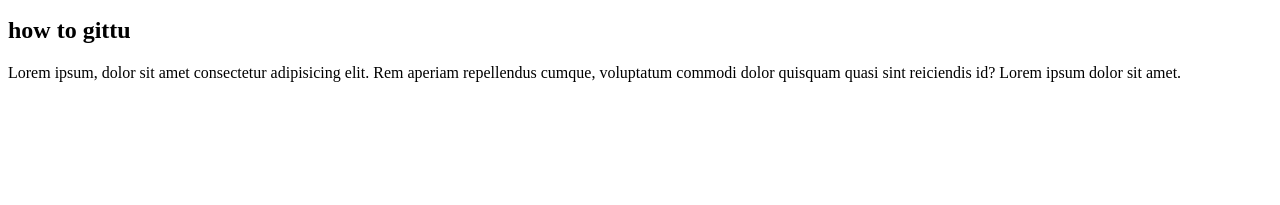
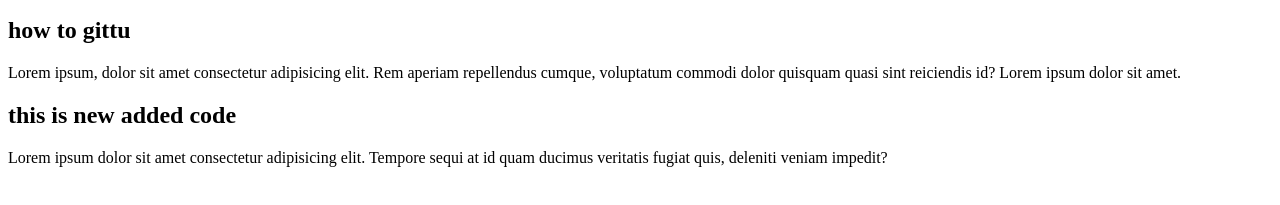
Before and after one commit to AbtahiHasan/git-branch-commands, a plain HTML site: page index.html in a window 1280 px wide. Shown: the part 101-306 px from the top of the page. Drawn offline with Linux system fonts and the light colour scheme.

Commit message:
add new pragraph

```diff
--- a/index.html
+++ b/index.html
@@ -19,5 +19,10 @@
       repellendus cumque, voluptatum commodi dolor quisquam quasi sint
       reiciendis id? Lorem ipsum dolor sit amet.
     </p>
+    <h2>this is new added code</h2>
+    <p>
+      Lorem ipsum dolor sit amet consectetur adipisicing elit. Tempore sequi at
+      id quam ducimus veritatis fugiat quis, deleniti veniam impedit?
+    </p>
   </body>
 </html>
```
